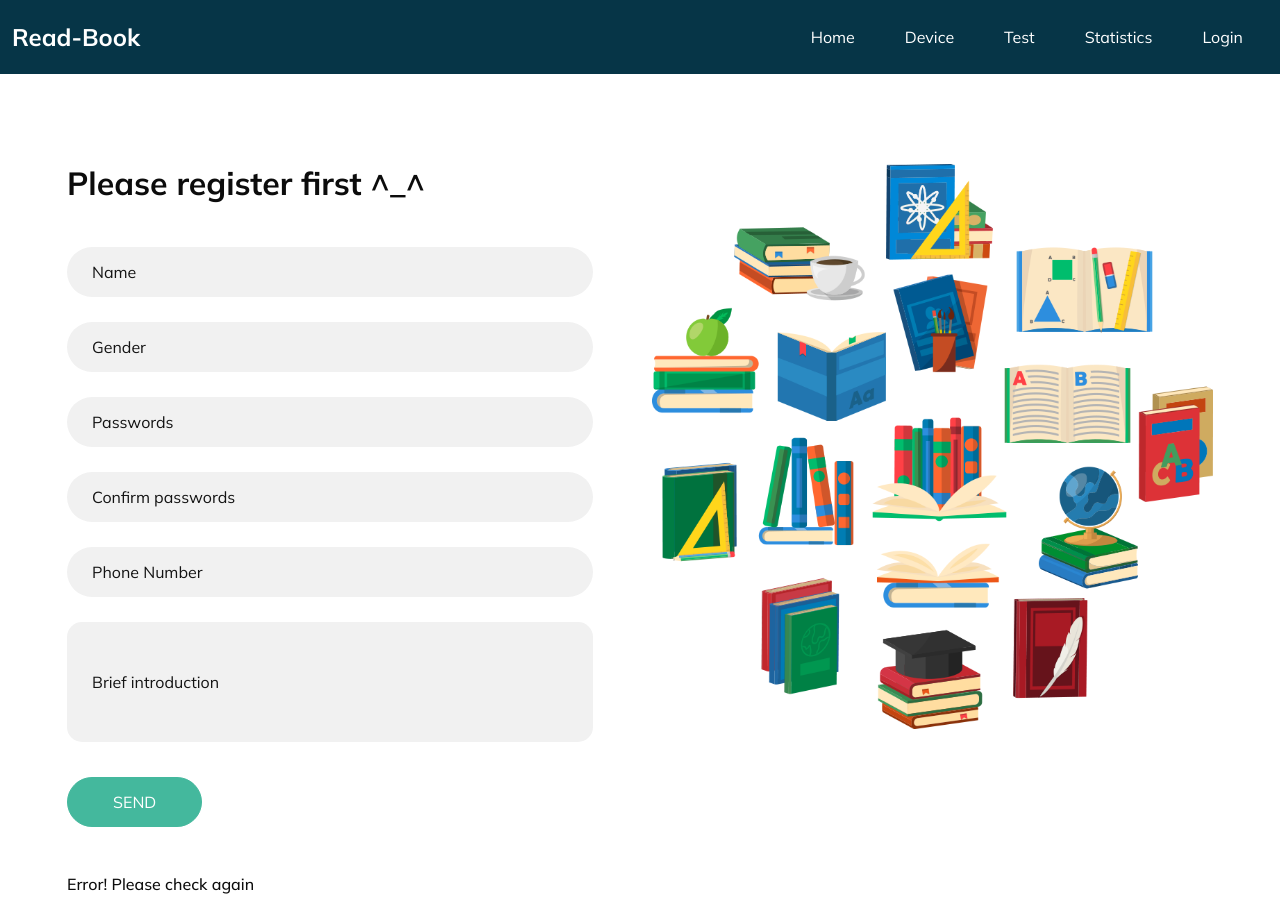
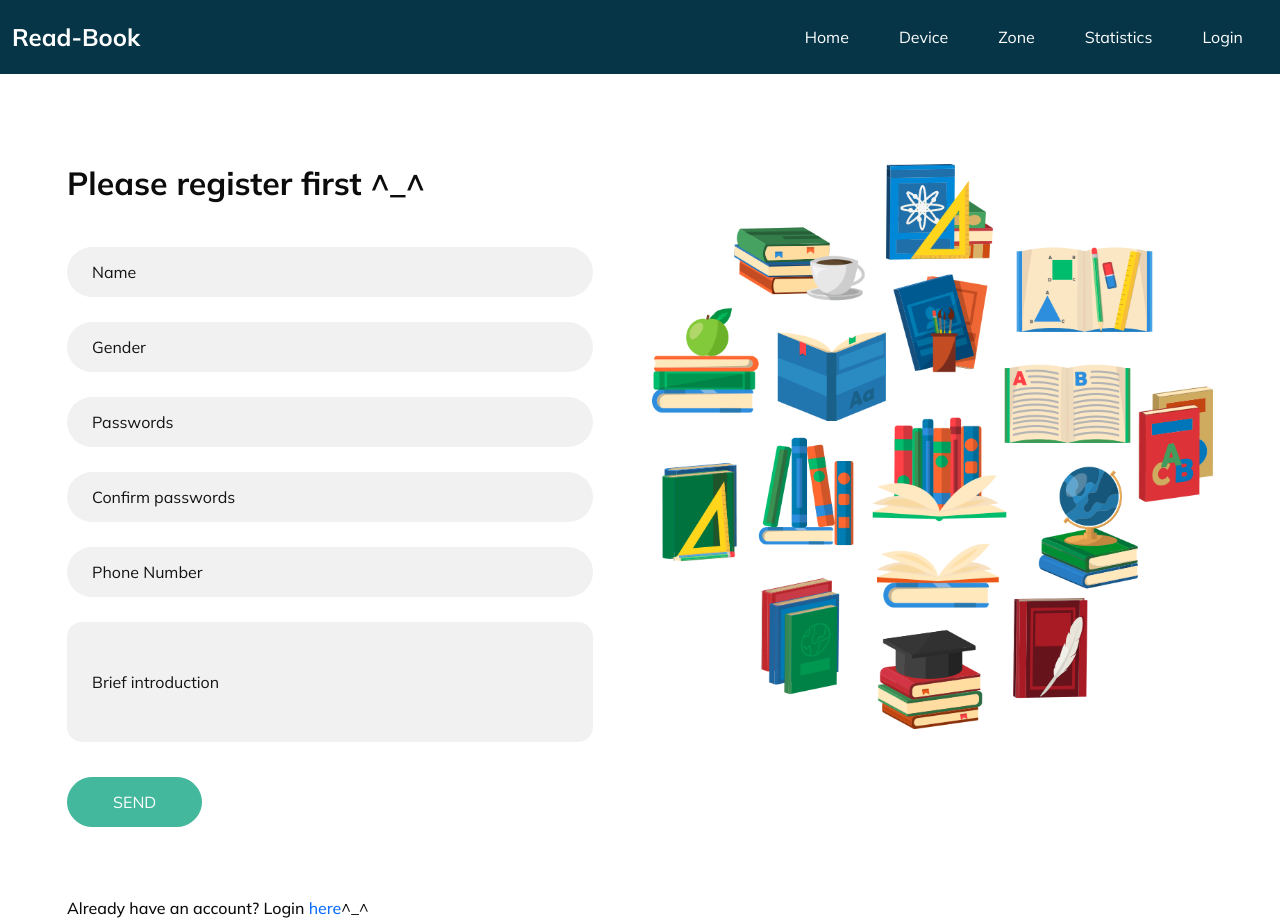
Before and after one commit to Casta-mere/Safehome, a Flask app: page /register in a window 1280 px wide. Shown: the top 918 px of the page. Run offline with Flask 2, Linux system fonts and the light colour scheme; style sheets or scripts are compiled from the project's sources; some libraries are stand-ins or nearby versions.

Commit message:
Test->Zone

```diff
--- a/Code/templates/bookDetail.html
+++ b/Code/templates/bookDetail.html
@@ -55,7 +55,7 @@
                 <a class="nav-link" href="/books"> Device</a>
               </li>
               <li class="nav-item">
-                <a class="nav-link" href="/test">Test</a>
+                <a class="nav-link" href="/test">Zone</a>
               </li>
               <li class="nav-item">
                 <a class="nav-link" href="/statistics"> Statistics </a>
--- a/Code/templates/books.html
+++ b/Code/templates/books.html
@@ -54,7 +54,7 @@
                 <a class="nav-link" href="/books"> Device</a>
               </li>
               <li class="nav-item">
-                <a class="nav-link" href="/test">Test</a>
+                <a class="nav-link" href="/test">Zone</a>
               </li>
               <li class="nav-item">
                 <a class="nav-link" href="/statistics"> Statistics </a>
--- a/Code/templates/index.html
+++ b/Code/templates/index.html
@@ -54,7 +54,7 @@
                 <a class="nav-link" href="/books"> Device</a>
               </li>
               <li class="nav-item">
-                <a class="nav-link" href="/test">Test</a>
+                <a class="nav-link" href="/test">Zone</a>
               </li>
               <li class="nav-item">
                 <a class="nav-link" href="/statistics"> Statistics </a>
--- a/Code/templates/process.html
+++ b/Code/templates/process.html
@@ -60,7 +60,7 @@
                 <a class="nav-link" href="/books"> Device</a>
               </li>
               <li class="nav-item">
-                <a class="nav-link" href="/test">Test</a>
+                <a class="nav-link" href="/test">Zone</a>
               </li>
               <li class="nav-item">
                 <a class="nav-link" href="/statistics"> Statistics </a>
--- a/Code/templates/profile.html
+++ b/Code/templates/profile.html
@@ -54,7 +54,7 @@
                 <a class="nav-link" href="/books"> Device</a>
               </li>
               <li class="nav-item">
-                <a class="nav-link" href="/test">Test</a>
+                <a class="nav-link" href="/test">Zone</a>
               </li>
               <li class="nav-item">
                 <a class="nav-link" href="/statistics"> Statistics </a>
--- a/Code/templates/statistics.html
+++ b/Code/templates/statistics.html
@@ -54,7 +54,7 @@
                 <a class="nav-link" href="/books"> Device</a>
               </li>
               <li class="nav-item">
-                <a class="nav-link" href="/test">Test</a>
+                <a class="nav-link" href="/test">Zone</a>
               </li>
               <li class="nav-item">
                 <a class="nav-link" href="/statistics"> Statistics </a>
--- a/Code/templates/test.html
+++ b/Code/templates/test.html
@@ -64,7 +64,7 @@
                 <a class="nav-link" href="/books"> Device</a>
               </li>
               <li class="nav-item">
-                <a class="nav-link" href="/test">Test</a>
+                <a class="nav-link" href="/test">Zone</a>
               </li>
               <li class="nav-item">
                 <a class="nav-link" href="/statistics"> Statistics </a>
--- a/Code/templates/testStart.html
+++ b/Code/templates/testStart.html
@@ -70,7 +70,7 @@
                 <a class="nav-link" href="/books"> Device</a>
               </li>
               <li class="nav-item">
-                <a class="nav-link" href="/test">Test</a>
+                <a class="nav-link" href="/test">Zone</a>
               </li>
               <li class="nav-item">
                 <a class="nav-link" href="/statistics"> Statistics </a>
--- a/Code/templates/validation.html
+++ b/Code/templates/validation.html
@@ -53,7 +53,7 @@
                 <a class="nav-link" href="/books"> Device</a>
               </li>
               <li class="nav-item">
-                <a class="nav-link" href="/test">Test</a>
+                <a class="nav-link" href="/test">Zone</a>
               </li>
               <li class="nav-item">
                 <a class="nav-link" href="/statistics"> Statistics </a>
```
